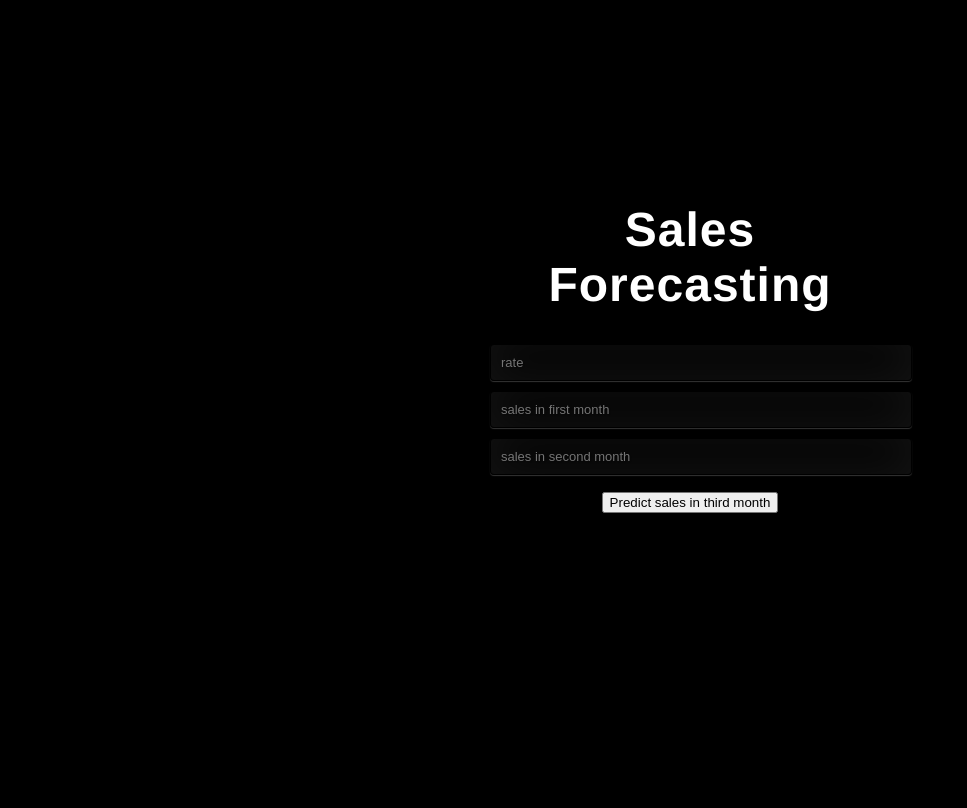
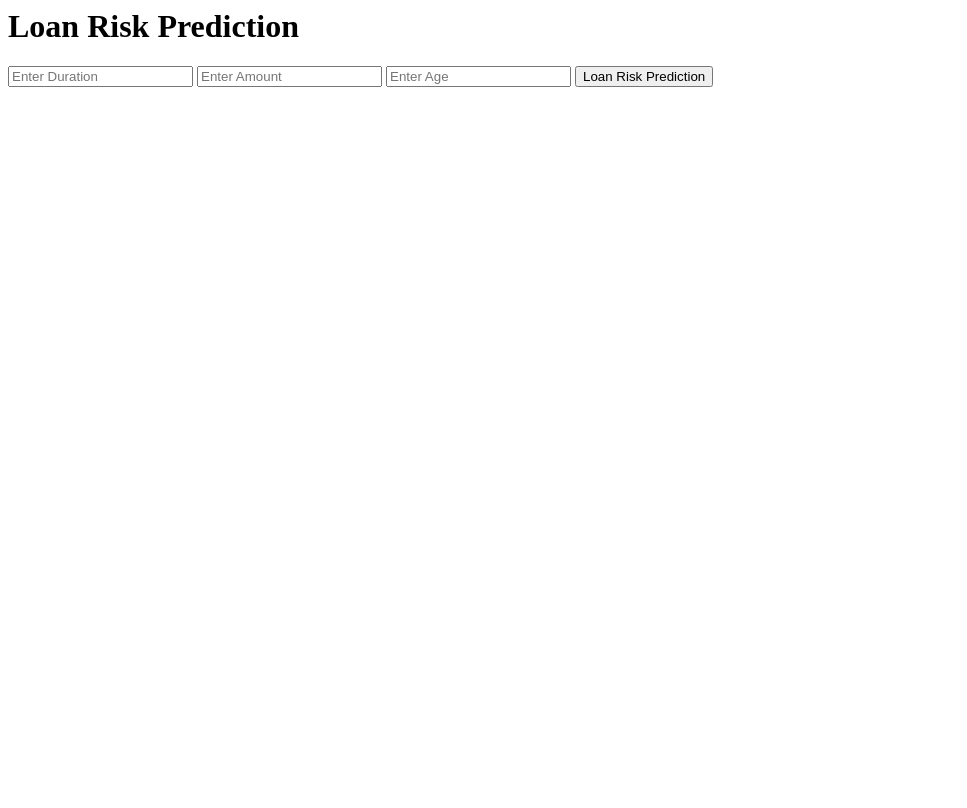
Before and after one commit to wsyeow/CreditRiskAutoAI, a Flask app: page / in a window 1280 px wide. Shown: the whole page, without its empty margins (0-967 px from the left). After the commit the page ends 87 px from the top, so only its background shows below. Run offline with Flask 2, Linux system fonts and the light colour scheme; parts of the project's set-up code (start-up, migrations or seed data) failed here and were passed over.

Commit message:
Update index.html

```diff
--- a/templates/index.html
+++ b/templates/index.html
@@ -1,26 +1,18 @@
-<!DOCTYPE html>
 <html >
 <head>
-  <meta charset="UTF-8">
-  <title>Deployment Tutorial 1</title>
-  <link href='https://fonts.googleapis.com/css?family=Pacifico' rel='stylesheet' type='text/css'>
-<link href='https://fonts.googleapis.com/css?family=Arimo' rel='stylesheet' type='text/css'>
-<link href='https://fonts.googleapis.com/css?family=Hind:300' rel='stylesheet' type='text/css'>
-<link href='https://fonts.googleapis.com/css?family=Open+Sans+Condensed:300' rel='stylesheet' type='text/css'>
-<link rel="stylesheet" href="{{ url_for('static', filename='css/style.css') }}">
-
+  <title>AutoAI Flask Deployment Tutorial</title>
 </head>
 
-<body style="background: #000;">
+<body>
  <div class="login">
-	<h1>Sales Forecasting</h1>
+	<h1>Loan Risk Prediction</h1>
 
      <!-- Main Input For Receiving Query to our ML -->
     <form action="{{ url_for('predict')}}"method="post">
-    	<input type="text" name="rate" placeholder="rate" required="required" />
-        <input type="text" name="sales in first month" placeholder="sales in first month" required="required" />
-		<input type="text" name="sales in second month" placeholder="sales in second month" required="required" />
-        <button type="submit" class="btn btn-primary btn-block btn-large">Predict sales in third month</button>
+    	<input type="text" name="duration" placeholder="Enter Duration" required="required" />
+        <input type="text" name="amount" placeholder="Enter Amount" required="required" />
+	<input type="text" name="age" placeholder="Enter Age" required="required" />
+        <button type="submit">Loan Risk Prediction</button>
     </form>
 
    <br>
```
